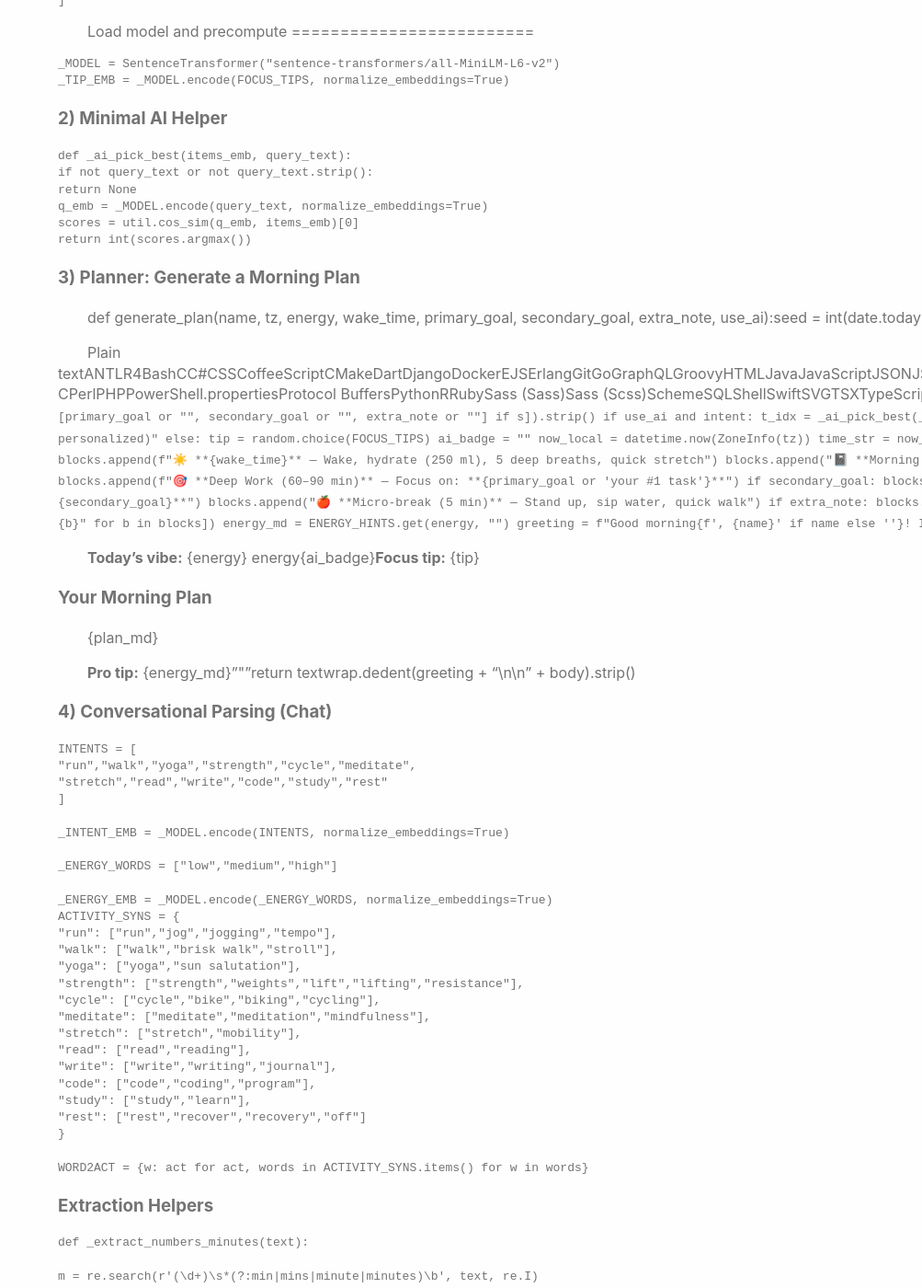
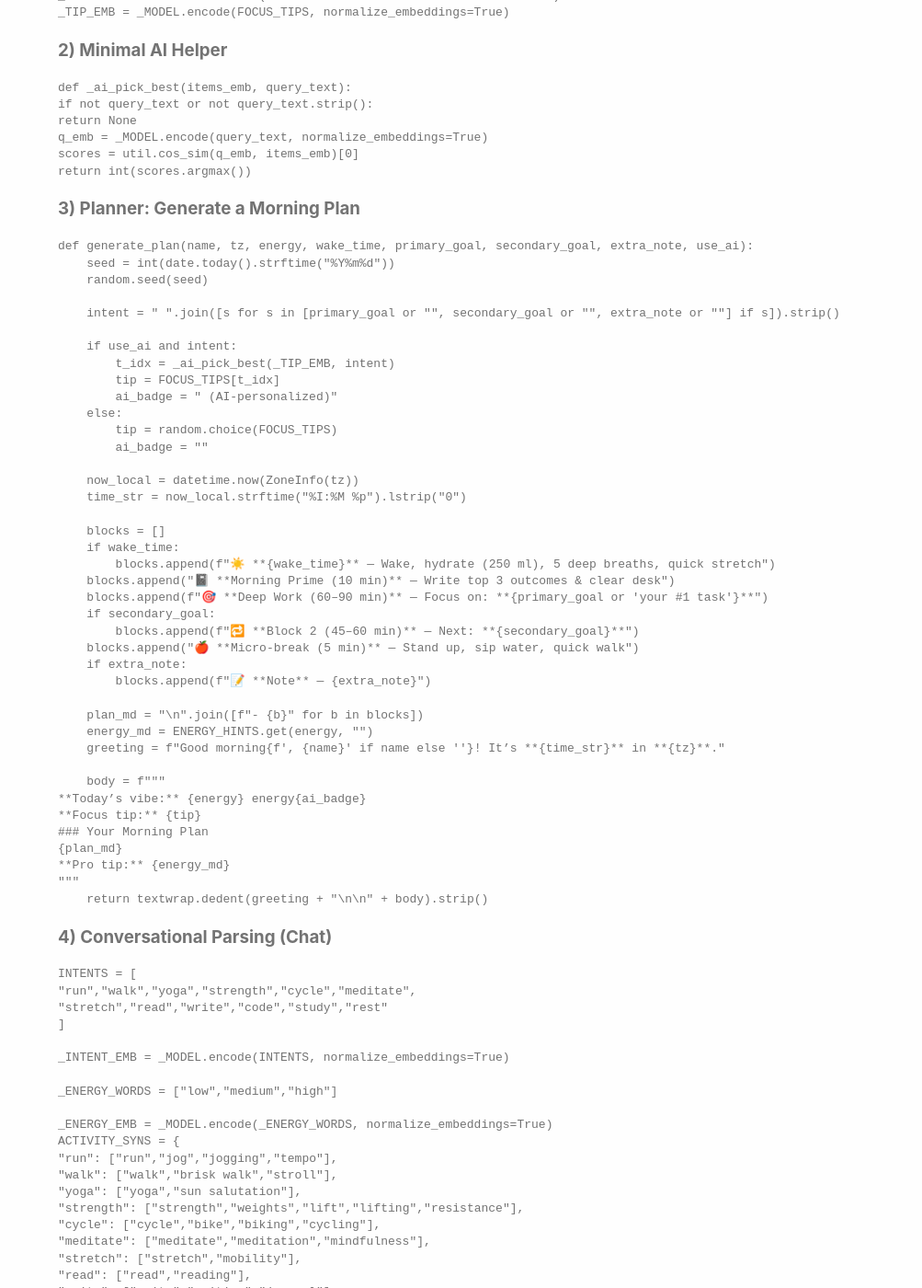
Before and after one commit to RahulBhattacharya1/RahulBhattacharya1.github.io, a Jekyll site: the page built from _posts/2025-08-28-ai-conversational.md, in a window 1280 px wide and 1400 px high, scrolled down 3402 px. Shown: the whole window at 92% size, without its empty margins (277-1280 px from the left). Built offline with Jekyll 4.4.1, drawn with Linux system fonts in a browser that asks for light colours; comment, search, counter and statistics services are not loaded.

Commit message:
Update 2025-08-28-ai-conversational.md

````diff
--- a/_posts/2025-08-28-ai-conversational.md
+++ b/_posts/2025-08-28-ai-conversational.md
@@ -143,17 +143,48 @@
 
 ### 3) Planner: Generate a Morning Plan
 
-def generate\_plan(name, tz, energy, wake\_time, primary\_goal, secondary\_goal, extra\_note, use\_ai):seed = int(date.today().strftime("%Y%m%d"))random.seed(seed)
+```python
+def generate_plan(name, tz, energy, wake_time, primary_goal, secondary_goal, extra_note, use_ai):
+    seed = int(date.today().strftime("%Y%m%d"))
+    random.seed(seed)
 
-Plain textANTLR4BashCC#CSSCoffeeScriptCMakeDartDjangoDockerEJSErlangGitGoGraphQLGroovyHTMLJavaJavaScriptJSONJSXKotlinLaTeXLessLuaMakefileMarkdownMATLABMarkupObjective-CPerlPHPPowerShell.propertiesProtocol BuffersPythonRRubySass (Sass)Sass (Scss)SchemeSQLShellSwiftSVGTSXTypeScriptWebAssemblyYAMLXML`intent = " ".join([s for s in [primary_goal or "", secondary_goal or "", extra_note or ""] if s]).strip()    if use_ai and intent:        t_idx = _ai_pick_best(_TIP_EMB, intent)        tip = FOCUS_TIPS[t_idx]        ai_badge = " (AI-personalized)"    else:        tip = random.choice(FOCUS_TIPS)        ai_badge = ""    now_local = datetime.now(ZoneInfo(tz))    time_str = now_local.strftime("%I:%M %p").lstrip("0")    blocks = []    if wake_time:        blocks.append(f"☀️ **{wake_time}** — Wake, hydrate (250 ml), 5 deep breaths, quick stretch")    blocks.append("📓 **Morning Prime (10 min)** — Write top 3 outcomes & clear desk")    blocks.append(f"🎯 **Deep Work (60–90 min)** — Focus on: **{primary_goal or 'your #1 task'}**")    if secondary_goal:        blocks.append(f"🔁 **Block 2 (45–60 min)** — Next: **{secondary_goal}**")    blocks.append("🍎 **Micro-break (5 min)** — Stand up, sip water, quick walk")    if extra_note:        blocks.append(f"📝 **Note** — {extra_note}")    plan_md = "\n".join([f"- {b}" for b in blocks])    energy_md = ENERGY_HINTS.get(energy, "")    greeting = f"Good morning{f', {name}' if name else ''}! It’s **{time_str}** in **{tz}**."    body = f"""`
+    intent = " ".join([s for s in [primary_goal or "", secondary_goal or "", extra_note or ""] if s]).strip()
 
-**Today’s vibe:** {energy} energy{ai\_badge}**Focus tip:** {tip}
+    if use_ai and intent:
+        t_idx = _ai_pick_best(_TIP_EMB, intent)
+        tip = FOCUS_TIPS[t_idx]
+        ai_badge = " (AI-personalized)"
+    else:
+        tip = random.choice(FOCUS_TIPS)
+        ai_badge = ""
 
+    now_local = datetime.now(ZoneInfo(tz))
+    time_str = now_local.strftime("%I:%M %p").lstrip("0")
+
+    blocks = []
+    if wake_time:
+        blocks.append(f"☀️ **{wake_time}** — Wake, hydrate (250 ml), 5 deep breaths, quick stretch")
+    blocks.append("📓 **Morning Prime (10 min)** — Write top 3 outcomes & clear desk")
+    blocks.append(f"🎯 **Deep Work (60–90 min)** — Focus on: **{primary_goal or 'your #1 task'}**")
+    if secondary_goal:
+        blocks.append(f"🔁 **Block 2 (45–60 min)** — Next: **{secondary_goal}**")
+    blocks.append("🍎 **Micro-break (5 min)** — Stand up, sip water, quick walk")
+    if extra_note:
+        blocks.append(f"📝 **Note** — {extra_note}")
+
+    plan_md = "\n".join([f"- {b}" for b in blocks])
+    energy_md = ENERGY_HINTS.get(energy, "")
+    greeting = f"Good morning{f', {name}' if name else ''}! It’s **{time_str}** in **{tz}**."
+
+    body = f"""
+**Today’s vibe:** {energy} energy{ai_badge}
+**Focus tip:** {tip}
 ### Your Morning Plan
-
-{plan\_md}
-
-**Pro tip:** {energy\_md}"""return textwrap.dedent(greeting + "\\n\\n" + body).strip()
+{plan_md}
+**Pro tip:** {energy_md}
+"""
+    return textwrap.dedent(greeting + "\n\n" + body).strip()
+```
 
 ### 4) Conversational Parsing (Chat)
 
````
